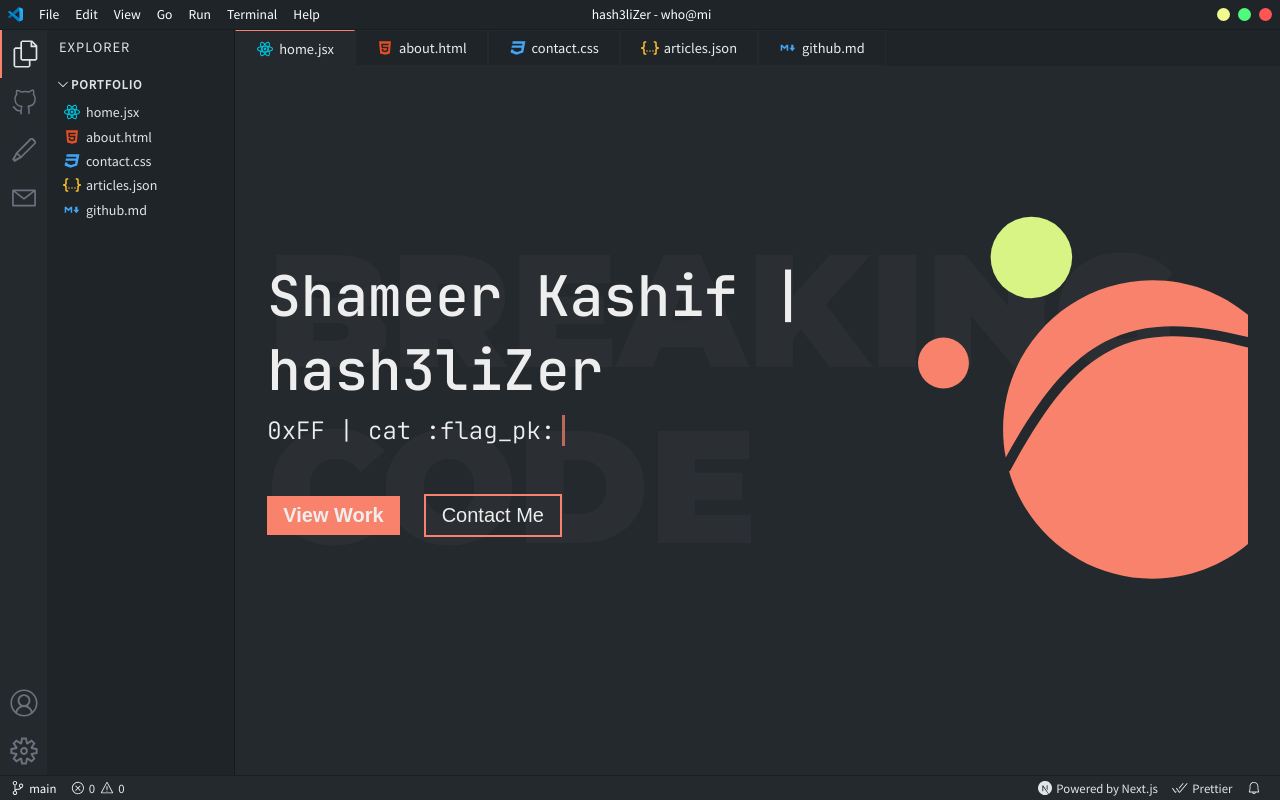
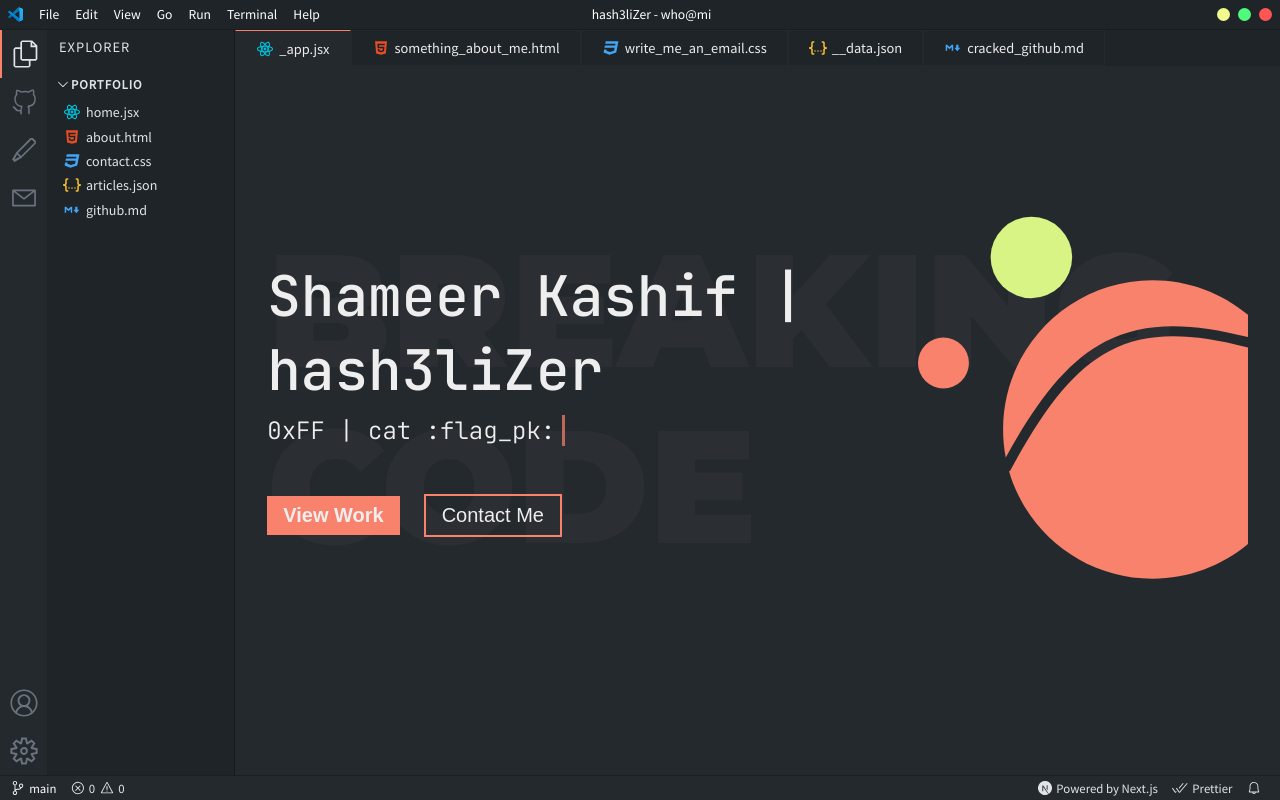
Before and after one commit to hash3liZer/profileo2, a Next.js app: page / in a window 1280 px wide. Built offline with nearby package versions, Linux system fonts and the light colour scheme.

Commit message:
Update Tabsbar.jsx

```diff
--- a/components/Tabsbar.jsx
+++ b/components/Tabsbar.jsx
@@ -4,12 +4,12 @@ import styles from '../styles/Tabsbar.module.css';
 const Tabsbar = () => {
   return (
     <div className={styles.tabs}>
-      <Tab icon="/react_icon.svg" filename="home.jsx" path="/" />
-      <Tab icon="/html_icon.svg" filename="about.html" path="https://blog.shameerkashif.me/resume" />
-      <Tab icon="/css_icon.svg" filename="contact.css" path="/contact" />
+      <Tab icon="/react_icon.svg" filename="_app.jsx" path="/" />
+      <Tab icon="/html_icon.svg" filename="something_about_me.html" path="https://blog.shameerkashif.me/resume" />
+      <Tab icon="/css_icon.svg" filename="write_me_an_email.css" path="/contact" />
       {/* <Tab icon="/js_icon.svg" filename="projects.js" path="/projects" /> */}
-      <Tab icon="/json_icon.svg" filename="articles.json" path="https://blog.shameerkashif.me" />
-      <Tab icon="/markdown_icon.svg" filename="github.md" path="/github" />
+      <Tab icon="/json_icon.svg" filename="__data.json" path="https://blog.shameerkashif.me" />
+      <Tab icon="/markdown_icon.svg" filename="cracked_github.md" path="/github" />
     </div>
   );
 };
```
